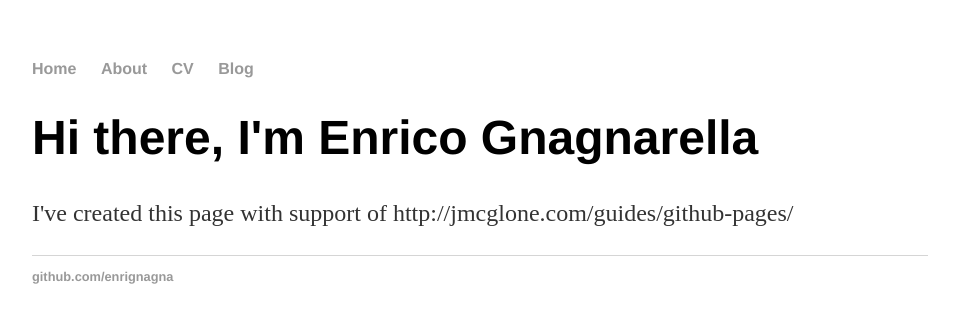
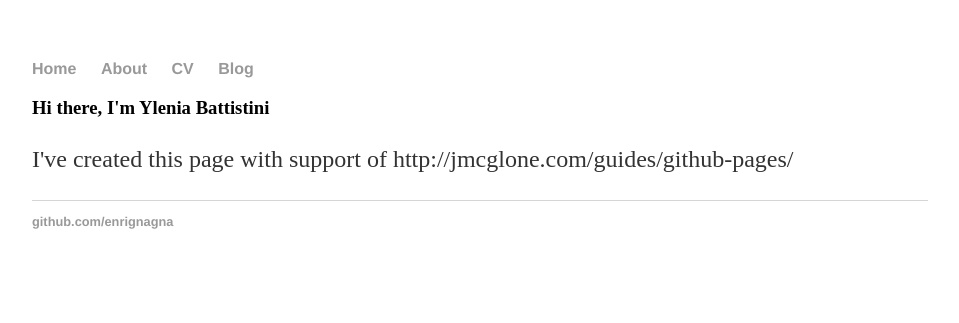
Before and after one commit to yleniaBattistini/yleniabattistini.github.io, a Jekyll site: the page built from index.html, in a window 1280 px wide. Shown: the top 323 px of the page, without its empty margins (160-1119 px from the left). Built offline with Jekyll 4.4.1, drawn with Linux system fonts in a browser that asks for light colours.

Commit message:
Update index.html

```diff
--- a/index.html
+++ b/index.html
@@ -1,8 +1,8 @@
 ---
 layout: default
-title: Enrico Gnagnarella
+title: Ylenia Battistini
 ---
 <div class="blurb">
-	<h1>Hi there, I'm Enrico Gnagnarella</h1>
+	<h3>Hi there, I'm Ylenia Battistini</h3>
 	<p>I've created this page with support of http://jmcglone.com/guides/github-pages/</p>
 </div><!-- /.blurb -->
```
